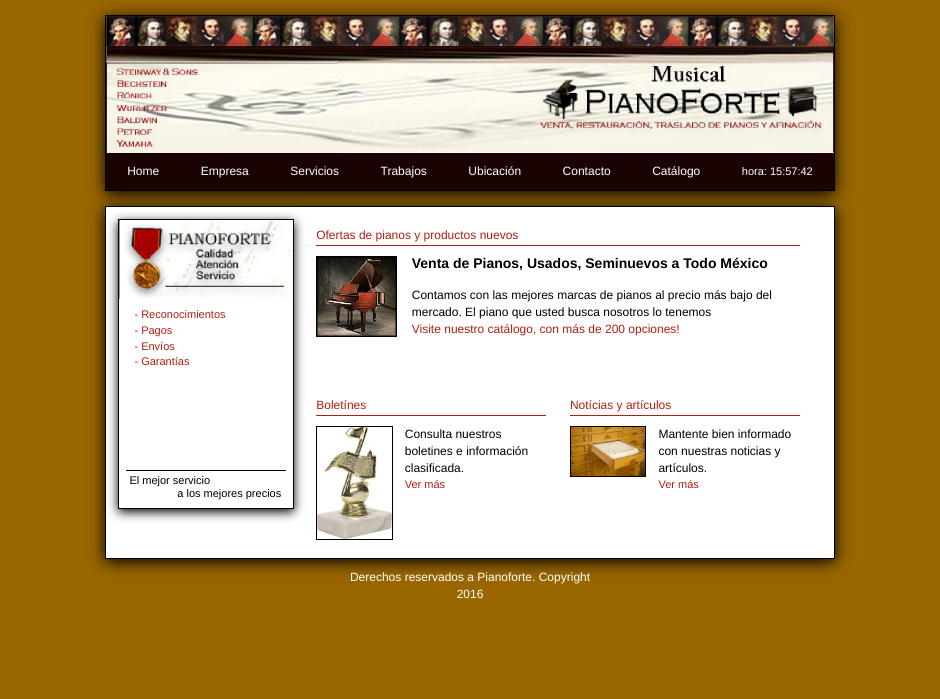
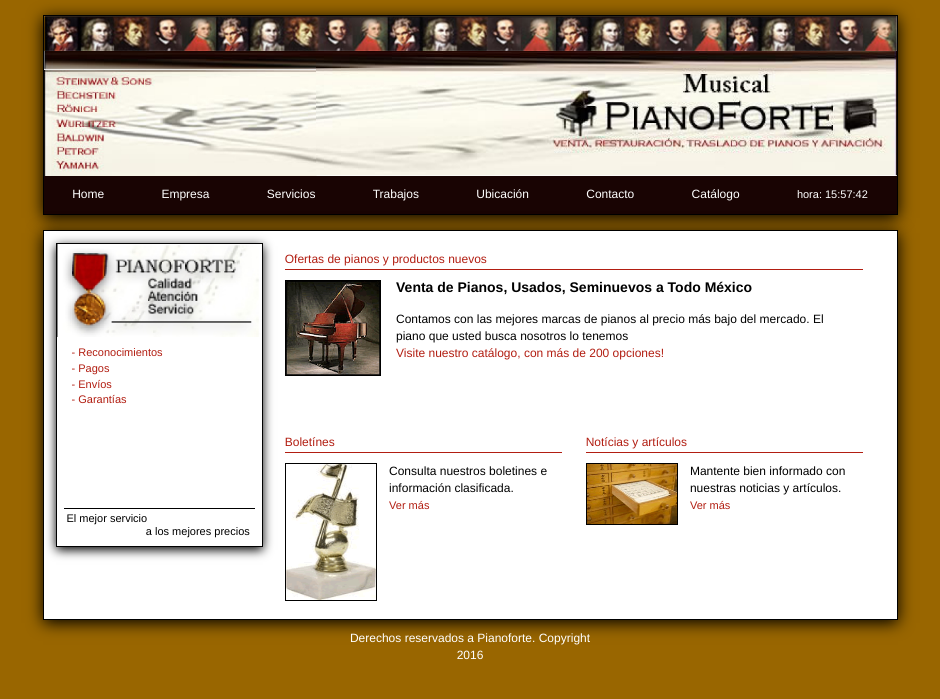
Before and after one commit to mjsolutions/pianosendf, a PHP site: page /index.php in a window 1280 px wide. Shown: the top 699 px of the page, without its empty margins (170-1110 px from the left). Run offline with PHP 8.4, Linux system fonts and the light colour scheme.

Commit message:
Se corrigio el tamaño de la pagina

```diff
--- a/header.php
+++ b/header.php
@@ -7,9 +7,9 @@
 	<link rel="stylesheet" type="text/css" href="css/prettyPhoto.css">
 	<link rel="stylesheet" type="text/css" href="css/styles.css">
 </head>
-<body class="container-fluid" onload="muestraReloj()">
+<body class="container" onload="muestraReloj()">
 
-	<div class="col-md-7 col-center wrap">
+	<div class="col-md-9 col-center wrap">
 		<!-- Menu -->
 		<div class="row header">
 			<img src="images/header1.jpg" class="img-responsive" id="img-header1" alt="">
```
